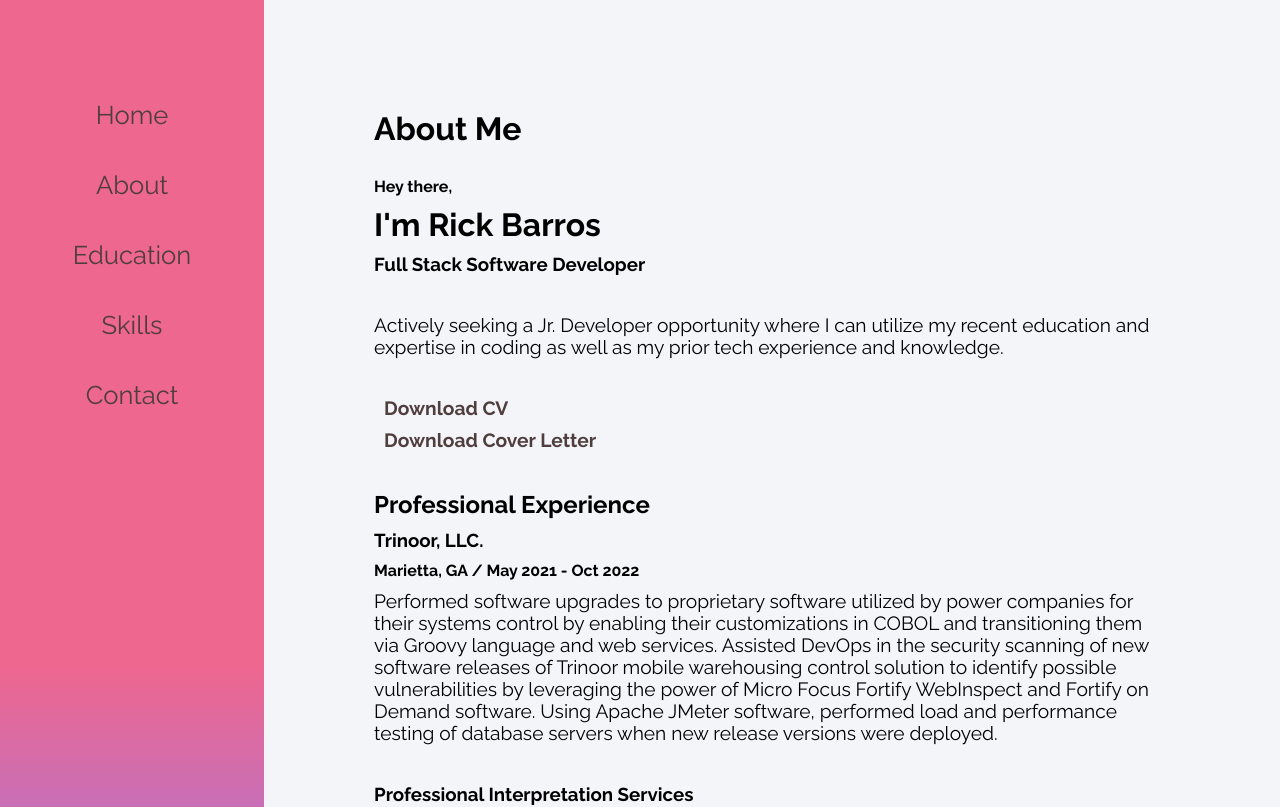
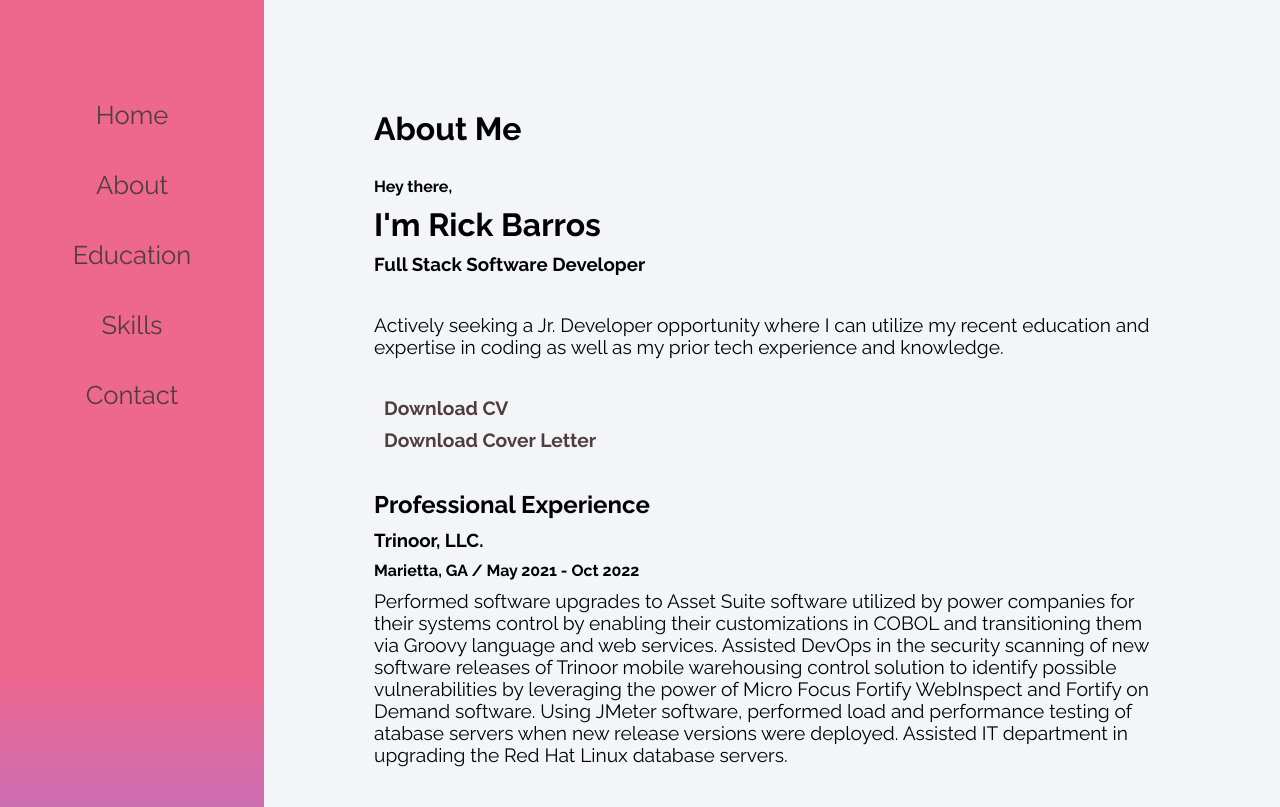
Before and after one commit to mazinger72/portfolio-website, a React (Create React App) app: page /about in a window 1280 px wide. Shown: the top 807 px of the page. Built offline with nearby package versions, Linux system fonts and the light colour scheme.

Commit message:
Updated Trinoor job description

```diff
--- a/src/contents/About.js
+++ b/src/contents/About.js
@@ -26,11 +26,11 @@ class About extends Component {
                 <h2>Professional Experience</h2>
                 <h3>Trinoor, LLC.</h3>
                 <h4>Marietta, GA / May 2021 - Oct 2022</h4>
-                <p>Performed software upgrades to proprietary software utilized by power companies for their systems
-                    control by enabling their customizations in COBOL and transitioning them via Groovy language and web services.
-                    Assisted DevOps in the security scanning of new software releases of Trinoor mobile warehousing control solution
-                    to identify possible vulnerabilities by leveraging the power of Micro Focus Fortify WebInspect and Fortify on Demand software.
-                    Using Apache JMeter software, performed load and performance testing of database servers when new release versions were deployed.</p>
+                <p>Performed software upgrades to Asset Suite software utilized by power companies for their systems control by enabling their
+                        customizations in COBOL and transitioning them via Groovy language and web services. Assisted DevOps in the security scanning of
+                        new software releases of Trinoor mobile warehousing control solution to identify possible vulnerabilities by leveraging the power
+                        of Micro Focus Fortify WebInspect and Fortify on Demand software. Using JMeter software, performed load and performance testing of
+                        atabase servers when new release versions were deployed. Assisted IT department in upgrading the Red Hat Linux database servers.</p>
                 <br></br>
                 <h3>Professional Interpretation Services</h3>
                 <h4>Woodstock, GA / Oct 2018 - May 2021</h4>
```
